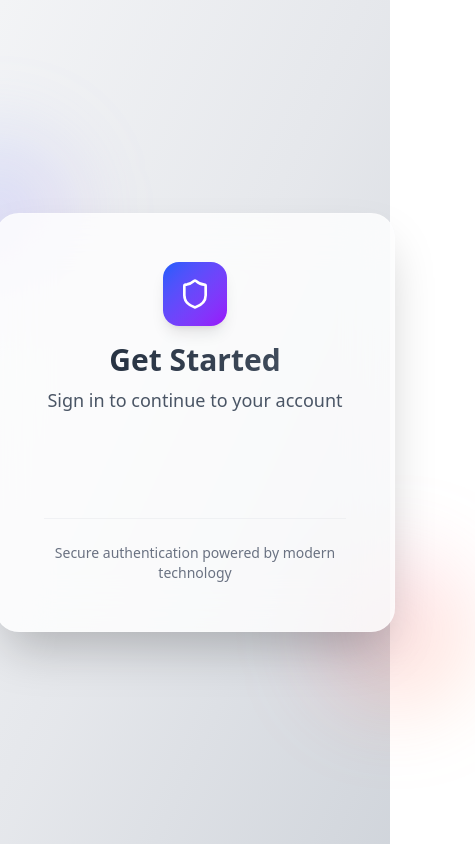
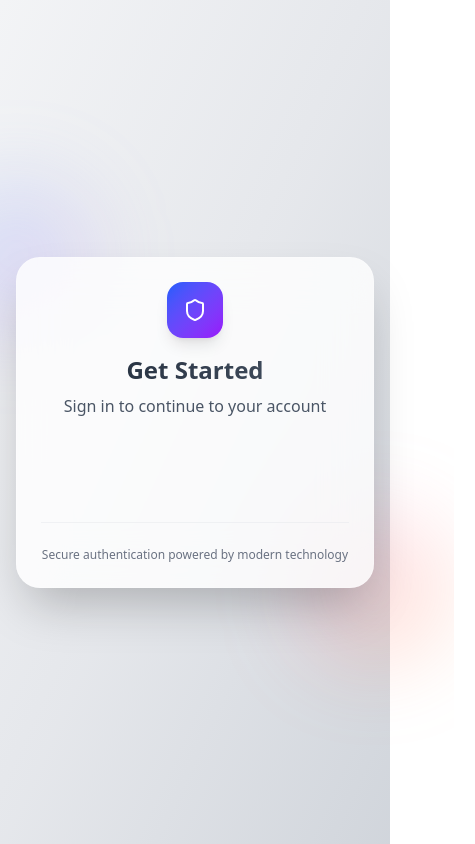
Before and after one commit to ParasWadkarhe/PlanForage, a React (Vite) app in the folder frontend/: page / in a window 390 px wide. Shown: the whole page, 475 px wide, since content can reach past the window. Built offline with nearby package versions, Linux system fonts and the light colour scheme.

Commit message:
login-responsive

```diff
--- a/frontend/src/components/Home.jsx
+++ b/frontend/src/components/Home.jsx
@@ -1,9 +1,11 @@
 
 const Home = () => {
   return (
-    <div>
+    <>
+    <div className="min-h-screen bg-gradient-to-br from-gray-100 via-gray-200 to-gray-300">
 
     </div>
+    </>
   )
 }
 
--- a/frontend/src/components/LoginButton.jsx
+++ b/frontend/src/components/LoginButton.jsx
@@ -1,5 +1,5 @@
 import { GoogleLogin } from "@react-oauth/google";
-import { jwtDecode } from "jwt-decode"; // ✅ Correct import
+import { jwtDecode } from "jwt-decode";
 import { useState } from "react";
 import { LogOut, User, Shield } from "lucide-react";
 import { Link } from "react-router-dom";
@@ -15,7 +15,7 @@ function LoginButton() {
 
   const onError = () => {
     console.log("Login Failed");
-    user(false);
+    setUser(false);
   };
 
   const handleLogout = () => {
@@ -30,31 +30,32 @@ function LoginButton() {
   };
 
   return (
-    <>
-      <div className="min-h-screen bg-gradient-to-br from-gray-100 via-gray-200 to-gray-300 flex items-center justify-center p-6">
-        <div className="relative">
-          {/* Decorative background elements */}
+    <div className="min-h-screen bg-gradient-to-br from-gray-100 via-gray-200 to-gray-300 flex items-center justify-center px-4 py-8 sm:px-6 lg:px-8">
+      <div className="relative w-full max-w-md sm:max-w-xl md:max-w-2xl">
+
+        {/* Decorative blur elements */}
         <div className="absolute -top-20 -left-20 w-40 h-40 bg-gradient-to-br from-blue-400/20 to-purple-400/20 rounded-full blur-2xl"></div>
         <div className="absolute -bottom-20 -right-20 w-40 h-40 bg-gradient-to-br from-pink-400/20 to-orange-400/20 rounded-full blur-2xl"></div>
 
-          {/* Main container */}
-          <div className="relative bg-white/80 backdrop-blur-xl rounded-3xl p-12 shadow-2xl border border-white/20 min-w-[400px]">
+        {/* Main card */}
+        <div className="relative bg-white/80 backdrop-blur-xl rounded-3xl p-6 sm:p-10 shadow-2xl border border-white/20 w-full">
+
           {/* Header */}
           <div className="text-center mb-8">
-              <div className="inline-flex items-center justify-center w-16 h-16 bg-gradient-to-br from-blue-600 to-purple-600 rounded-2xl mb-4 shadow-lg">
-                <Shield className="w-8 h-8 text-white" />
+            <div className="inline-flex items-center justify-center w-14 h-14 sm:w-16 sm:h-16 bg-gradient-to-br from-blue-600 to-purple-600 rounded-2xl mb-4 shadow-lg">
+              <Shield className="w-6 h-6 sm:w-8 sm:h-8 text-white" />
             </div>
-              <h2 className="text-3xl font-bold bg-gradient-to-r from-gray-800 to-gray-600 bg-clip-text text-transparent mb-2">
+            <h2 className="text-2xl sm:text-3xl font-bold bg-gradient-to-r from-gray-800 to-gray-600 bg-clip-text text-transparent mb-2">
               {user ? "Welcome Back!" : "Get Started"}
             </h2>
-              <p className="text-gray-600 text-lg">
+            <p className="text-gray-600 text-base sm:text-lg">
               {user
                 ? "You are successfully signed in"
                 : "Sign in to continue to your account"}
             </p>
           </div>
 
-            {/* Authentication content */}
+          {/* Auth section */}
           <div className="space-y-6">
             {!user ? (
               <div className="flex justify-center">
@@ -62,28 +63,29 @@ function LoginButton() {
               </div>
             ) : (
               <div className="text-center space-y-6">
-                  {/* User profile section */}
-                  <div className="flex items-center justify-center space-x-4 p-6 bg-gradient-to-r from-green-50 to-blue-50 rounded-2xl border border-green-200/50">
-                    <div className="flex items-center justify-center w-12 h-12 bg-gradient-to-br from-green-500 to-blue-500 rounded-full shadow-lg">
-                      <User className="w-6 h-6 text-white" />
+
+                {/* User info card */}
+                <div className="flex items-center justify-center gap-4 p-4 bg-gradient-to-r from-green-50 to-blue-50 rounded-2xl border border-green-200/50">
+                  <div className="flex items-center justify-center w-10 h-10 sm:w-12 sm:h-12 bg-gradient-to-br from-green-500 to-blue-500 rounded-full shadow-lg">
+                    <User className="w-5 h-5 sm:w-6 sm:h-6 text-white" />
                   </div>
                   <div className="text-left">
-                      <p className="font-semibold text-gray-800 text-lg">
+                    <p className="font-semibold text-gray-800 text-sm sm:text-lg">
                       Authentication Success
                     </p>
-                      <p className="text-gray-600">
+                    <p className="text-gray-600 text-xs sm:text-sm">
                       You&apos;re now signed in securely
                     </p>
                   </div>
                 </div>
 
-                  {/* Logout button */}
+                {/* Logout */}
                 <button
                   onClick={handleLogout}
-                    className="group flex items-center justify-center gap-3 w-full px-6 py-4 bg-gradient-to-r from-red-500 to-red-600 hover:from-red-600 hover:to-red-700 text-white font-semibold rounded-2xl shadow-lg hover:shadow-xl transition-all duration-300 transform hover:-translate-y-1"
+                  className="group flex items-center justify-center gap-3 w-full px-4 py-3 sm:px-6 sm:py-4 bg-gradient-to-r from-red-500 to-red-600 hover:from-red-600 hover:to-red-700 text-white font-semibold rounded-2xl shadow-lg hover:shadow-xl transition-all duration-300 transform hover:-translate-y-1"
                 >
-                    <LogOut className="w-5 h-5 group-hover:rotate-12 transition-transform duration-300" />
-                    <span className="text-lg">Sign Out</span>
+                  <LogOut className="w-4 h-4 sm:w-5 sm:h-5 group-hover:rotate-12 transition-transform duration-300" />
+                  <span className="text-sm sm:text-lg">Sign Out</span>
                 </button>
               </div>
             )}
@@ -91,21 +93,21 @@ function LoginButton() {
 
           {/* Footer */}
           <div className="mt-8 pt-6 border-t border-gray-200/50 text-center">
-            {!user?<p className="text-gray-500 text-sm">
+            {!user ? (
+              <p className="text-gray-500 text-xs sm:text-sm">
                 Secure authentication powered by modern technology
-              </p>:
-              <Link to='/home' >
-              <div className="flex justify-center cursor-pointer bg-gradient-to-br from-blue-600 to-purple-600 rounded-2xl p-4 text-white font-bold text-xl shadow-lg">
+              </p>
+            ) : (
+              <Link to="/home">
+                <div className="flex justify-center cursor-pointer bg-gradient-to-br from-blue-600 to-purple-600 rounded-2xl py-3 sm:py-4 px-4 text-white font-bold text-base sm:text-xl shadow-lg">
                   Continue
                 </div>
               </Link>
-              }
-
+            )}
           </div>
         </div>
       </div>
     </div>
-    </>
   );
 }
 
```
Lines whose indentation alone changed are shown as unchanged.
